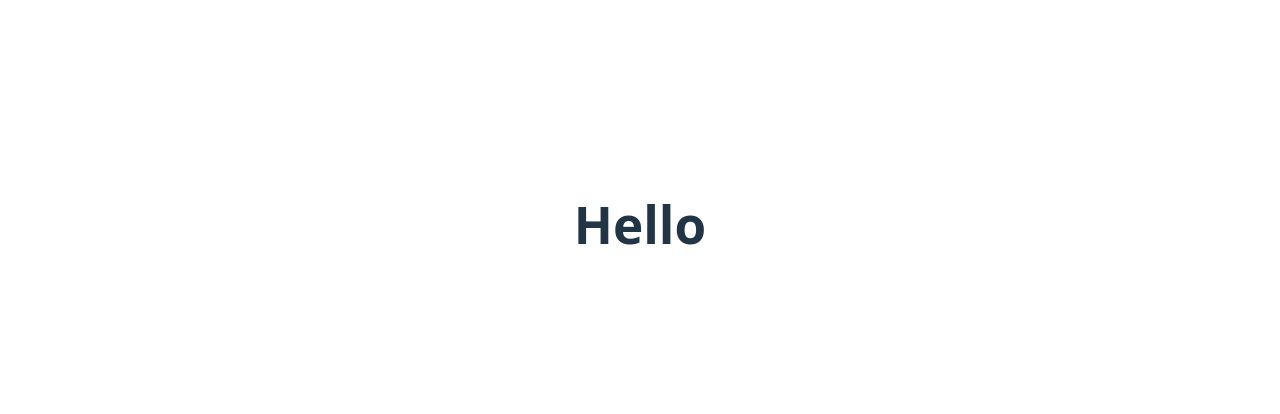
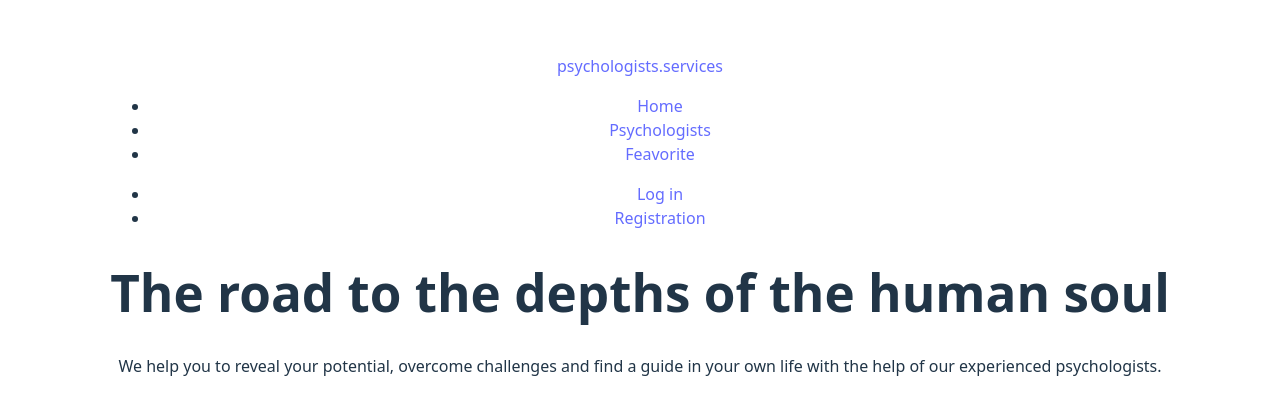
Before and after one commit to HalynaLysun/Services_of_Psychologists, a React (Vite) app: page / in a window 1280 px wide. Shown: the part 176-590 px from the top of the page. Built offline with nearby package versions, Linux system fonts and the light colour scheme.

Commit message:
Home Page

```diff
--- a/src/components/App.jsx
+++ b/src/components/App.jsx
@@ -1,11 +1,11 @@
 import "./App.css";
+import HomePage from "./HomePage/HomePage.jsx";
+import Psychologists from "./Psychologists/Psychologists.jsx";
 
-function App() {
+export default function App() {
   return (
     <>
-      <h1>Hello</h1>
+      <HomePage />
     </>
   );
 }
-
-export default App;
--- /dev/null
+++ b/src/components/Feavorite/Feavorite.jsx
@@ -0,0 +1,7 @@
+export default function Feavorite() {
+  return (
+    <>
+      <h1>Feavorite</h1>
+    </>
+  );
+}
--- /dev/null
+++ b/src/components/HomePage/HomePage.jsx
@@ -0,0 +1,50 @@
+import Feavorite from "../Feavorite/Feavorite.jsx";
+import Psychologists from "../Psychologists/Psychologists.jsx";
+
+export default function HomePage() {
+  return (
+    <>
+      <div>
+        {/* <div class="logo">
+          <strong style="color: #306eff">psychologists</strong>.services
+        </div> */}
+        <nav>
+          <a href={<HomePage />}>
+            <span>psychologists.</span>
+            <span>services</span>
+          </a>
+        </nav>
+
+        <nav>
+          <ul>
+            <li>
+              <a href="/homePage">Home</a>
+            </li>
+            <li>
+              <a href="/psychologists">Psychologists</a>
+            </li>
+            <li>
+              <a href="/feavorite">Feavorite</a>
+            </li>
+          </ul>
+        </nav>
+
+        <nav>
+          <ul>
+            <li>
+              <a href="#">Log in</a>
+            </li>
+            <li>
+              <a href="#">Registration</a>
+            </li>
+          </ul>
+        </nav>
+      </div>
+      <h1>The road to the depths of the human soul</h1>
+      <p>
+        We help you to reveal your potential, overcome challenges and find a
+        guide in your own life with the help of our experienced psychologists.
+      </p>
+    </>
+  );
+}
--- /dev/null
+++ b/src/components/Psychologists/Psychologists.jsx
@@ -0,0 +1,7 @@
+export default function Psychologists() {
+  return (
+    <>
+      <h1>Psychologists</h1>
+    </>
+  );
+}
```
Also changed, not shown: src/components/Feavorite/Feavorite.css (added), src/components/HomePage/HomePage.css (added), src/components/Psychologists/Psychologists.css (added).
